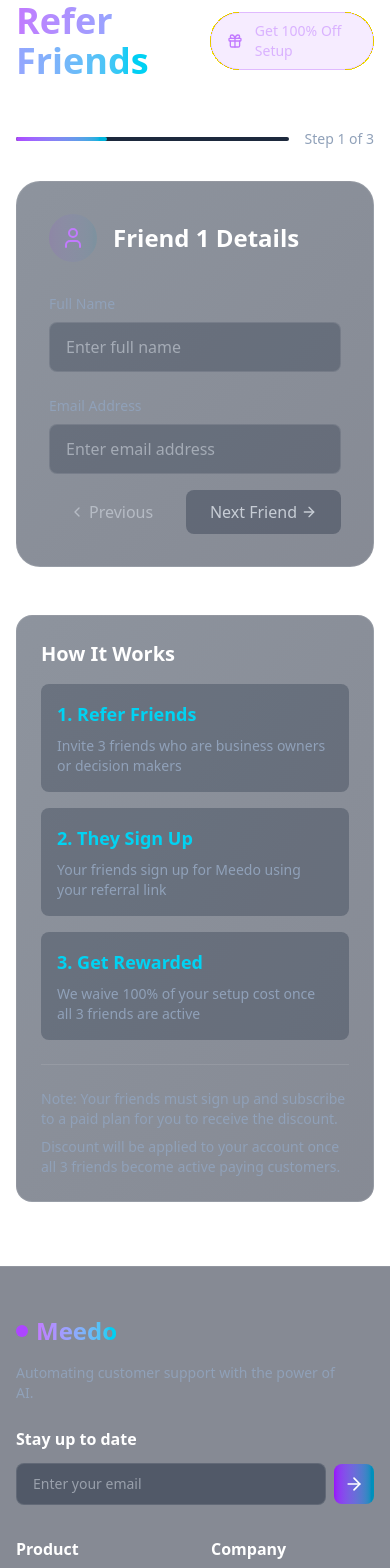
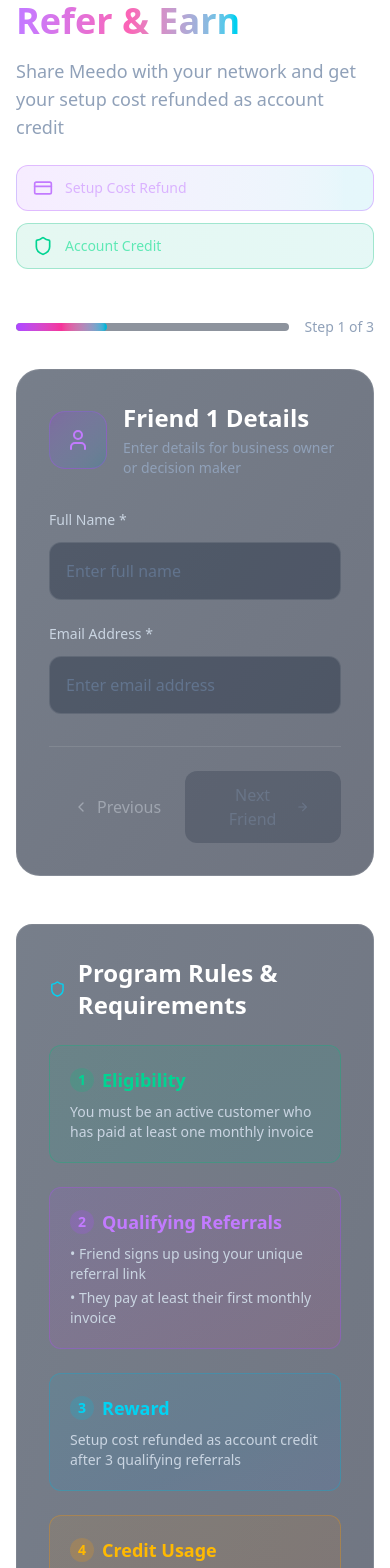
Before and after one commit to Abdallah-Dridi/meedo, a Next.js app: page /referral in a window 390 px wide. Shown: the part 160-1728 px from the top of the page. Built offline with nearby package versions, Linux system fonts and the light colour scheme.

Commit message:
fix referrals page.tsx

```diff
--- a/src/app/referral/page.tsx
+++ b/src/app/referral/page.tsx
@@ -3,7 +3,7 @@
 
 import React, { useState, useEffect } from 'react';
 import { motion } from 'framer-motion';
-import { ArrowRight, ChevronLeft, Gift, User, Mail, Check } from 'lucide-react';
+import { ArrowRight, ChevronLeft, Gift, User, Mail, Check, CreditCard, Shield } from 'lucide-react';
 import Header from "@/components/Header";
 import Footer from "@/components/Footer";
 import { ParticlesBackground } from '@/components/ParticlesBackground';
@@ -58,33 +58,49 @@ const ReferralPage = () => {
           <motion.div
             initial={{ opacity: 0, y: 20 }}
             animate={{ opacity: 1, y: 0 }}
-            className="max-w-4xl mx-auto"
+            className="max-w-5xl mx-auto"
           >
-            <div className="flex items-center justify-between mb-12">
-              <h1 className="text-4xl md:text-5xl font-bold">
-                <span className="bg-gradient-to-r from-purple-400 to-cyan-400 bg-clip-text text-transparent">
-                  Refer Friends
+            {/* Header Section */}
+            <div className="flex flex-col lg:flex-row lg:items-center justify-between mb-12 gap-6">
+              <div>
+                <h1 className="text-4xl md:text-6xl font-bold mb-4">
+                  <span className="bg-gradient-to-r from-purple-400 via-pink-400 to-cyan-400 bg-clip-text text-transparent">
+                    Refer & Earn
                   </span>
                 </h1>
+                <p className="text-lg text-slate-400 max-w-2xl">
+                  Share Meedo with your network and get your setup cost refunded as account credit
+                </p>
+              </div>
 
-              <div className="flex items-center gap-3 px-4 py-2 rounded-full bg-purple-500/10 border border-purple-500/30">
-                <Gift className="w-5 h-5 text-purple-400" />
-                <span className="text-sm font-medium text-purple-300">Get 100% Off Setup</span>
+              <div className="flex flex-col sm:flex-row gap-3">
+                <div className="flex items-center gap-3 px-4 py-3 rounded-xl bg-gradient-to-r from-purple-500/10 to-cyan-500/10 border border-purple-500/30 backdrop-blur-sm">
+                  <CreditCard className="w-5 h-5 text-purple-400" />
+                  <span className="text-sm font-medium text-purple-300">Setup Cost Refund</span>
+                </div>
+                <div className="flex items-center gap-3 px-4 py-3 rounded-xl bg-gradient-to-r from-emerald-500/10 to-teal-500/10 border border-emerald-500/30 backdrop-blur-sm">
+                  <Shield className="w-5 h-5 text-emerald-400" />
+                  <span className="text-sm font-medium text-emerald-300">Account Credit</span>
+                </div>
               </div>
             </div>
 
+
+
+            {/* Progress Bar */}
             <div className="flex items-center mb-8">
-              <div className="flex-1 h-1 bg-slate-800 rounded-full">
+              <div className="flex-1 h-2 bg-slate-800/50 rounded-full overflow-hidden">
                 <div
-                  className="h-full bg-gradient-to-r from-purple-500 to-cyan-500 rounded-full transition-all duration-500"
+                  className="h-full bg-gradient-to-r from-purple-500 via-pink-500 to-cyan-500 rounded-full transition-all duration-700 ease-out"
                   style={{ width: `${(step + 1) * 33.33}%` }}
                 ></div>
               </div>
-              <div className="ml-4 text-sm text-slate-400">
+              <div className="ml-4 text-sm text-slate-400 font-medium">
                 Step {step + 1} of 3
               </div>
             </div>
 
+            {/* Form or Success State */}
             {!isSubmitted ? (
               <form onSubmit={handleSubmit}>
                 <motion.div
@@ -92,43 +108,48 @@ const ReferralPage = () => {
                   initial={{ opacity: 0, x: 20 }}
                   animate={{ opacity: 1, x: 0 }}
                   exit={{ opacity: 0, x: -20 }}
-                  className="bg-gradient-to-br from-slate-800/50 to-slate-900/50 rounded-3xl border border-white/10 p-8 md:p-12"
+                  className="bg-gradient-to-br from-slate-800/60 to-slate-900/60 rounded-3xl border border-white/10 p-8 md:p-12 backdrop-blur-sm"
                 >
                   <div className="flex items-center gap-4 mb-8">
-                    <div className="p-3 rounded-full bg-gradient-to-r from-purple-600/10 to-cyan-600/10">
+                    <div className="p-4 rounded-2xl bg-gradient-to-br from-purple-600/20 to-cyan-600/20 border border-purple-500/30">
                       <User className="w-6 h-6 text-purple-400" />
                     </div>
+                    <div>
                       <h2 className="text-2xl font-semibold text-white">
                         Friend {step + 1} Details
                       </h2>
+                      <p className="text-slate-400 text-sm mt-1">
+                        Enter details for business owner or decision maker
+                      </p>
+                    </div>
                   </div>
 
                   <div className="space-y-6">
                     <div>
-                      <label htmlFor={`name-${step}`} className="block text-sm font-medium text-slate-400 mb-2">
-                        Full Name
+                      <label htmlFor={`name-${step}`} className="block text-sm font-medium text-slate-300 mb-3">
+                        Full Name *
                       </label>
                       <input
                         type="text"
                         id={`name-${step}`}
                         value={referrals[step].name}
                         onChange={(e) => handleChange(step, 'name', e.target.value)}
-                        className="w-full px-4 py-3 bg-slate-800/30 border border-white/10 rounded-lg focus:border-purple-500 focus:ring-1 focus:ring-purple-500 outline-none transition duration-300"
+                        className="w-full px-4 py-4 bg-slate-800/40 border border-white/10 rounded-xl focus:border-purple-500 focus:ring-2 focus:ring-purple-500/20 outline-none transition-all duration-300 text-white placeholder-slate-500"
                         placeholder="Enter full name"
                         required
                       />
                     </div>
 
                     <div>
-                      <label htmlFor={`email-${step}`} className="block text-sm font-medium text-slate-400 mb-2">
-                        Email Address
+                      <label htmlFor={`email-${step}`} className="block text-sm font-medium text-slate-300 mb-3">
+                        Email Address *
                       </label>
                       <input
                         type="email"
                         id={`email-${step}`}
                         value={referrals[step].email}
                         onChange={(e) => handleChange(step, 'email', e.target.value)}
-                        className="w-full px-4 py-3 bg-slate-800/30 border border-white/10 rounded-lg focus:border-purple-500 focus:ring-1 focus:ring-purple-500 outline-none transition duration-300"
+                        className="w-full px-4 py-4 bg-slate-800/40 border border-white/10 rounded-xl focus:border-purple-500 focus:ring-2 focus:ring-purple-500/20 outline-none transition-all duration-300 text-white placeholder-slate-500"
                         placeholder="Enter email address"
                         required
                       />
@@ -136,50 +157,65 @@ const ReferralPage = () => {
                   </div>
 
                   {formError && (
-                    <div className="mt-6 text-center text-red-400 text-sm">
+                    <motion.div
+                      initial={{ opacity: 0, y: -10 }}
+                      animate={{ opacity: 1, y: 0 }}
+                      className="mt-6 p-4 bg-red-500/10 border border-red-500/30 rounded-lg"
+                    >
+                      <div className="text-red-400 text-sm flex items-center gap-2">
+                        <div className="w-4 h-4 rounded-full bg-red-500/20 flex items-center justify-center">
+                          <div className="w-2 h-2 bg-red-400 rounded-full"></div>
+                        </div>
                         {formError}
                       </div>
+                    </motion.div>
                   )}
 
-                  <div className="flex justify-between mt-4">
+                  <div className="flex justify-between mt-8 pt-6 border-t border-white/10">
                     <button
                       type="button"
                       onClick={() => setStep(prev => Math.max(0, prev - 1))}
                       disabled={step === 0}
-                      className={`flex items-center px-5 py-2.5 rounded-lg transition-colors ${step === 0 ? 'opacity-50 cursor-not-allowed' : 'hover:bg-slate-800/50'}`}
+                      className={`flex items-center px-6 py-3 rounded-xl transition-all ${
+                        step === 0
+                          ? 'opacity-40 cursor-not-allowed'
+                          : 'hover:bg-slate-800/50 text-slate-300 hover:text-white'
+                      }`}
                     >
-                      <ChevronLeft className="w-4 h-4 mr-1" />
+                      <ChevronLeft className="w-4 h-4 mr-2" />
                       Previous
                     </button>
 
                     {step < 2 ? (
-                      <button
+                      <motion.button
                         type="button"
                         onClick={() => setStep(prev => prev + 1)}
                         disabled={!referrals[step].name.trim() || !referrals[step].email.trim()}
-                        className={`flex items-center px-6 py-2.5 rounded-lg font-medium transition-opacity ${
+                        className={`flex items-center px-8 py-3 rounded-xl font-medium transition-all ${
                           referrals[step].name.trim() && referrals[step].email.trim()
-                            ? 'bg-gradient-to-r from-purple-600 to-cyan-600 hover:opacity-90'
-                            : 'bg-slate-800/50 opacity-70 cursor-not-allowed'
+                            ? 'bg-gradient-to-r from-purple-600 to-cyan-600 hover:from-purple-500 hover:to-cyan-500 text-white shadow-lg'
+                            : 'bg-slate-800/50 opacity-50 cursor-not-allowed text-slate-500'
                         }`}
+                        whileHover={referrals[step].name.trim() && referrals[step].email.trim() ? { scale: 1.02 } : {}}
+                        whileTap={referrals[step].name.trim() && referrals[step].email.trim() ? { scale: 0.98 } : {}}
                       >
                         Next Friend
-                        <ArrowRight className="w-4 h-4 ml-1" />
-                      </button>
+                        <ArrowRight className="w-4 h-4 ml-2" />
+                      </motion.button>
                     ) : (
                       <motion.button
                         type="submit"
                         disabled={!isValidForm}
-                        className={`flex items-center px-6 py-2.5 rounded-lg font-medium transition-opacity ${
+                        className={`flex items-center px-8 py-3 rounded-xl font-medium transition-all ${
                           isValidForm
-                            ? 'bg-gradient-to-r from-purple-600 to-cyan-600 hover:opacity-90'
-                            : 'bg-slate-800/50 opacity-70 cursor-not-allowed'
+                            ? 'bg-gradient-to-r from-purple-600 to-cyan-600 hover:from-purple-500 hover:to-cyan-500 text-white shadow-lg'
+                            : 'bg-slate-800/50 opacity-50 cursor-not-allowed text-slate-500'
                         }`}
-                        whileHover={isValidForm ? { scale: 1.03 } : {}}
-                        whileTap={isValidForm ? { scale: 0.97 } : {}}
+                        whileHover={isValidForm ? { scale: 1.02 } : {}}
+                        whileTap={isValidForm ? { scale: 0.98 } : {}}
                       >
-                        Submit Referrals
-                        <Gift className="w-4 h-4 ml-1" />
+                        Send Invitations
+                        <Gift className="w-4 h-4 ml-2" />
                       </motion.button>
                     )}
                   </div>
@@ -187,89 +223,172 @@ const ReferralPage = () => {
               </form>
             ) : (
               <motion.div
-                initial={{ opacity: 0, scale: 0.9 }}
+                initial={{ opacity: 0, scale: 0.95 }}
                 animate={{ opacity: 1, scale: 1 }}
-                className="bg-gradient-to-br from-slate-800/50 to-slate-900/50 rounded-3xl border border-white/10 p-12 text-center"
+                className="bg-gradient-to-br from-slate-800/60 to-slate-900/60 rounded-3xl border border-white/10 p-12 text-center backdrop-blur-sm"
               >
-                <div className="flex justify-center mb-6">
-                  <div className="w-20 h-20 rounded-full bg-gradient-to-r from-purple-600/20 to-cyan-600/20 flex items-center justify-center">
-                    <Gift className="w-10 h-10 text-purple-400" />
+                <motion.div
+                  initial={{ scale: 0 }}
+                  animate={{ scale: 1 }}
+                  transition={{ delay: 0.2, type: "spring" }}
+                  className="flex justify-center mb-8"
+                >
+                  <div className="w-24 h-24 rounded-full bg-gradient-to-br from-purple-600/30 to-cyan-600/30 border-2 border-purple-400/50 flex items-center justify-center">
+                    <Check className="w-12 h-12 text-purple-400" />
                   </div>
-                </div>
+                </motion.div>
 
                 <h2 className="text-3xl font-bold text-white mb-4">
-                  Referrals Sent!
+                  Invitations Sent Successfully!
                 </h2>
 
-                <p className="text-lg text-slate-400 max-w-2xl mx-auto mb-8">
-                  Thank you! We&apos;ve sent an invitation to your friends. Once all 3 sign up and their accounts are verified, your setup fee will be waived.
+                <p className="text-lg text-slate-300 max-w-2xl mx-auto mb-8">
+                  Your referral invitations have been sent. Once all 3 friends sign up using your link and pay their first monthly invoice, your setup cost will be refunded as account credit.
                 </p>
 
                 <div className="grid grid-cols-1 md:grid-cols-3 gap-6 mb-10">
                   {referrals.map((referral, index) => (
-                    <div key={index} className="p-4 bg-slate-800/30 rounded-xl border border-white/10">
-                      <div className="flex items-center justify-center w-12 h-12 rounded-full bg-slate-700 mb-3 mx-auto">
-                        <User className="w-5 h-5 text-cyan-400" />
+                    <motion.div
+                      key={index}
+                      initial={{ opacity: 0, y: 20 }}
+                      animate={{ opacity: 1, y: 0 }}
+                      transition={{ delay: 0.1 * index }}
+                      className="p-6 bg-gradient-to-br from-slate-800/50 to-slate-900/50 rounded-2xl border border-white/10"
+                    >
+                      <div className="flex items-center justify-center w-14 h-14 rounded-2xl bg-gradient-to-br from-cyan-600/20 to-purple-600/20 border border-cyan-400/30 mb-4 mx-auto">
+                        <User className="w-6 h-6 text-cyan-400" />
                       </div>
-                      <h3 className="font-medium text-white mb-1">{referral.name}</h3>
-                      <p className="text-sm text-slate-400 truncate">{referral.email}</p>
-                      <div className="mt-2 inline-flex items-center text-xs px-2 py-1 rounded-full bg-purple-900/20 text-purple-400">
-                        <Mail className="w-3 h-3 mr-1" />
+                      <h3 className="font-semibold text-white mb-2">{referral.name}</h3>
+                      <p className="text-sm text-slate-400 truncate mb-3">{referral.email}</p>
+                      <div className="inline-flex items-center text-xs px-3 py-1.5 rounded-full bg-emerald-500/10 border border-emerald-500/30 text-emerald-400">
+                        <Mail className="w-3 h-3 mr-1.5" />
                         Invitation Sent
                       </div>
-                    </div>
+                    </motion.div>
                   ))}
                 </div>
 
-                <div className="bg-gradient-to-br from-purple-700/30 to-cyan-700/30 rounded-xl border border-purple-500/30 p-6 max-w-2xl mx-auto mb-8">
-                  <h3 className="text-xl font-semibold text-white mb-3">
-                    Discount Status: Pending
+                <div className="bg-gradient-to-br from-purple-700/20 to-cyan-700/20 rounded-2xl border border-purple-500/30 p-8 max-w-3xl mx-auto mb-8 backdrop-blur-sm">
+                  <div className="flex items-center justify-center gap-3 mb-4">
+                    <CreditCard className="w-6 h-6 text-purple-400" />
+                    <h3 className="text-xl font-semibold text-white">
+                      Refund Status: Tracking
                     </h3>
-                  <p className="text-slate-300">
-                    We are now tracking your referrals. The 100% discount will be automatically applied to your setup fee once they subscribe.
+                  </div>
+                  <p className="text-slate-300 mb-4">
+                    We&apos;re now tracking your referrals. Your setup cost will be automatically refunded as account credit once all 3 friends become paying customers.
                   </p>
+                  <div className="text-sm text-purple-300">
+                    💳 Credit will be applied to your account balance for future invoices
+                  </div>
                 </div>
 
                 <motion.a
                   href="/"
-                  className="inline-flex items-center px-8 py-3.5 font-semibold text-white bg-gradient-to-r from-purple-600 to-cyan-600 rounded-lg shadow-lg"
-                  whileHover={{ scale: 1.03 }}
-                  whileTap={{ scale: 0.97 }}
+                  className="inline-flex items-center px-10 py-4 font-semibold text-white bg-gradient-to-r from-purple-600 to-cyan-600 rounded-xl shadow-xl hover:shadow-2xl transition-all"
+                  whileHover={{ scale: 1.02, y: -2 }}
+                  whileTap={{ scale: 0.98 }}
                 >
-                  Return to Home
-                  <ArrowRight className="w-4 h-4 ml-2" />
+                  Return to Dashboard
+                  <ArrowRight className="w-5 h-5 ml-2" />
                 </motion.a>
               </motion.div>
             )}
 
-            <div className="mt-12 bg-gradient-to-br from-slate-800/50 to-slate-900/50 rounded-2xl border border-white/10 p-6">
-              <h3 className="text-xl font-semibold text-white mb-4">How It Works</h3>
-              <div className="grid grid-cols-1 md:grid-cols-3 gap-4">
-                <div className="p-4 bg-slate-800/30 rounded-lg">
-                  <div className="text-cyan-400 font-bold text-lg mb-2">1. Refer Friends</div>
-                  <p className="text-slate-400 text-sm">
-                    Invite 3 friends who are business owners or decision makers
+            {/* Updated Rules Section */}
+            <motion.div
+              initial={{ opacity: 0, y: 20 }}
+              animate={{ opacity: 1, y: 0 }}
+              transition={{ delay: 0.3 }}
+              className="mt-12 bg-gradient-to-br from-slate-800/60 to-slate-900/60 rounded-2xl border border-white/10 p-8 backdrop-blur-sm"
+            >
+              <h3 className="text-2xl font-bold text-white mb-6 flex items-center gap-3">
+                <Shield className="w-6 h-6 text-cyan-400" />
+                Program Rules & Requirements
+              </h3>
+
+              <div className="grid grid-cols-1 lg:grid-cols-2 gap-6 mb-8">
+                <div className="space-y-6">
+                  <div className="p-5 bg-gradient-to-br from-emerald-500/10 to-teal-500/10 border border-emerald-500/30 rounded-xl">
+                    <div className="text-emerald-400 font-bold text-lg mb-2 flex items-center gap-2">
+                      <div className="w-6 h-6 rounded-full bg-emerald-500/20 flex items-center justify-center text-sm font-bold">1</div>
+                      Eligibility
+                    </div>
+                    <p className="text-slate-300 text-sm">
+                      You must be an active customer who has paid at least one monthly invoice
                     </p>
                   </div>
-                <div className="p-4 bg-slate-800/30 rounded-lg">
-                  <div className="text-cyan-400 font-bold text-lg mb-2">2. They Sign Up</div>
-                  <p className="text-slate-400 text-sm">
-                    Your friends sign up for Meedo using your referral link
-                  </p>
+
+                  <div className="p-5 bg-gradient-to-br from-purple-500/10 to-pink-500/10 border border-purple-500/30 rounded-xl">
+                    <div className="text-purple-400 font-bold text-lg mb-2 flex items-center gap-2">
+                      <div className="w-6 h-6 rounded-full bg-purple-500/20 flex items-center justify-center text-sm font-bold">2</div>
+                      Qualifying Referrals
                     </div>
-                <div className="p-4 bg-slate-800/30 rounded-lg">
-                  <div className="text-cyan-400 font-bold text-lg mb-2">3. Get Rewarded</div>
-                  <p className="text-slate-400 text-sm">
-                    We waive 100% of your setup cost once all 3 friends are active
+                    <div className="text-slate-300 text-sm space-y-1">
+                      <p>• Friend signs up using your unique referral link</p>
+                      <p>• They pay at least their first monthly invoice</p>
+                    </div>
+                  </div>
+
+                  <div className="p-5 bg-gradient-to-br from-cyan-500/10 to-blue-500/10 border border-cyan-500/30 rounded-xl">
+                    <div className="text-cyan-400 font-bold text-lg mb-2 flex items-center gap-2">
+                      <div className="w-6 h-6 rounded-full bg-cyan-500/20 flex items-center justify-center text-sm font-bold">3</div>
+                      Reward
+                    </div>
+                    <p className="text-slate-300 text-sm">
+                      Setup cost refunded as account credit after 3 qualifying referrals
                     </p>
                   </div>
                 </div>
 
-              <div className="mt-6 pt-6 border-t border-white/10 text-sm text-slate-400">
-                <p className="mb-2">Note: Your friends must sign up and subscribe to a paid plan for you to receive the discount.</p>
-                <p>Discount will be applied to your account once all 3 friends become active paying customers.</p>
+                <div className="space-y-6">
+                  <div className="p-5 bg-gradient-to-br from-amber-500/10 to-orange-500/10 border border-amber-500/30 rounded-xl">
+                    <div className="text-amber-400 font-bold text-lg mb-2 flex items-center gap-2">
+                      <div className="w-6 h-6 rounded-full bg-amber-500/20 flex items-center justify-center text-sm font-bold">4</div>
+                      Credit Usage
+                    </div>
+                    <p className="text-slate-300 text-sm">
+                      Refund credited to your account balance and applied to future invoices
+                    </p>
+                  </div>
+
+                  <div className="p-5 bg-gradient-to-br from-red-500/10 to-rose-500/10 border border-red-500/30 rounded-xl">
+                    <div className="text-red-400 font-bold text-lg mb-2 flex items-center gap-2">
+                      <div className="w-6 h-6 rounded-full bg-red-500/20 flex items-center justify-center text-sm font-bold">5</div>
+                      Fair Play
+                    </div>
+                    <p className="text-slate-300 text-sm">
+                      Self-referrals, duplicate accounts, or fraudulent sign-ups are not eligible
+                    </p>
+                  </div>
+
+                  <div className="p-5 bg-gradient-to-br from-indigo-500/10 to-purple-500/10 border border-indigo-500/30 rounded-xl">
+                    <div className="text-indigo-400 font-bold text-lg mb-2 flex items-center gap-2">
+                      <Gift className="w-5 h-5" />
+                      Bonus Info
+                    </div>
+                    <p className="text-slate-300 text-sm">
+                      Track your referral progress in your account dashboard
+                    </p>
                   </div>
                 </div>
+              </div>
+
+              <div className="pt-6 border-t border-white/10">
+                <div className="bg-slate-800/30 rounded-xl p-6">
+                  <h4 className="text-lg font-semibold text-white mb-3 flex items-center gap-2">
+                    <div className="w-2 h-2 bg-cyan-400 rounded-full"></div>
+                    Important Notes
+                  </h4>
+                  <div className="text-sm text-slate-300 space-y-2">
+                    <p>• Referrals must use your unique link to qualify for the program</p>
+                    <p>• Credit will be automatically applied once all requirements are met</p>
+                    <p>• Account credit can be used towards any future Meedo invoices</p>
+                    <p>• Program terms subject to change with 30-day notice to active participants</p>
+                  </div>
+                </div>
+              </div>
+            </motion.div>
           </motion.div>
         </div>
       </main>
```
Lines whose indentation alone changed are shown as unchanged.
